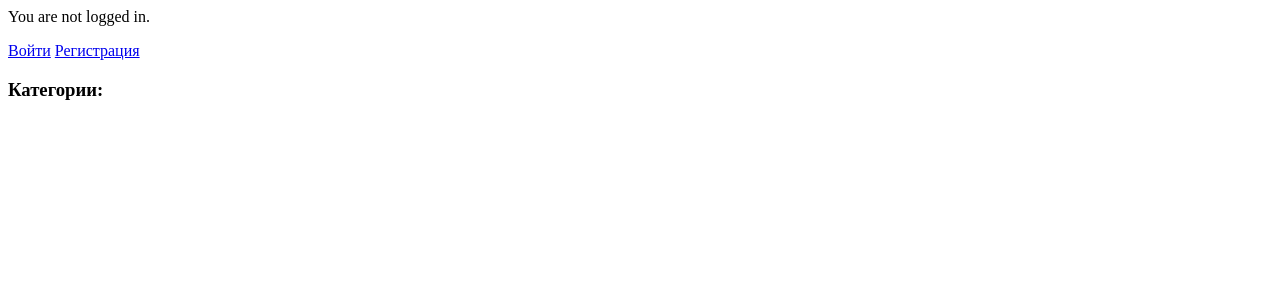
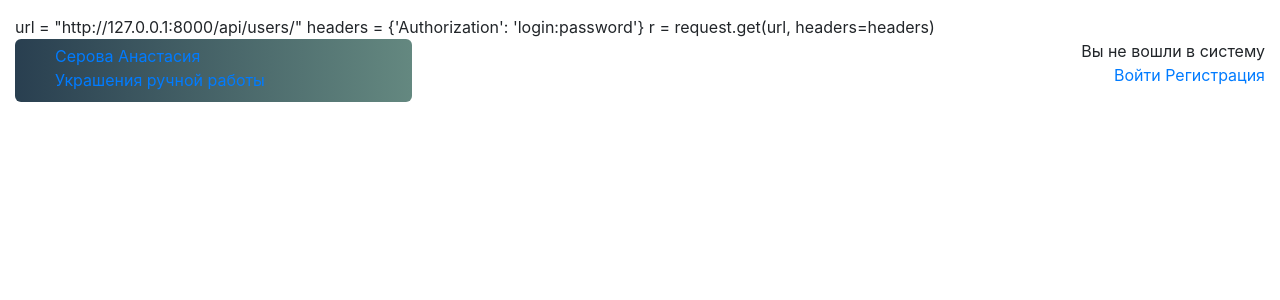
Before and after one commit to gnomira/market, a Django app: template store/templates/products_list.html in a window 1280 px wide. Shown: the top 300 px of the page. Run offline with Django 3.2, Linux system fonts and the light colour scheme; the template is opened without the code that fills it, so the values that code supplies are empty; some libraries are stand-ins or nearby versions.

Commit message:
Fourth_week_site

```diff
--- /dev/null
+++ b/store/django_site/files/static/shop.css
@@ -0,0 +1,52 @@
+.page-header {
+    background: linear-gradient(to right, #293f50, #648880);
+    border-radius: 6px;
+    margin-top: 0;
+    padding: 5px 10px 10px 40px;
+}
+
+.page-header h1, .page-header h1 a, .page-header h1 a:visited, .page-header h1 a:active {
+    color: #ffffff;
+    font-size: 48pt;
+    text-decoration: none;
+}
+
+.content {
+    margin-left: 40px;
+}
+
+h1, h2, h3, h4 {
+    font-family: 'Lobster', cursive;
+}
+
+.date {
+    color: #828282;
+}
+
+.save {
+    float: right;
+}
+
+.post-form textarea, .post-form input {
+    width: 100%;
+}
+
+.top-menu, .top-menu:hover, .top-menu:visited {
+    color: #ffffff;
+    float: right;
+    font-size: 26pt;
+    margin-right: 20px;
+}
+
+.post {
+    margin-bottom: 70px;
+}
+
+.post h1 a, .post h1 a:visited {
+    color: #000000;
+}
+
+body {
+    padding: 15px 15px 15px 15px;
+
+}
--- a/store/django_site/urls.py
+++ b/store/django_site/urls.py
@@ -17,9 +17,8 @@ urlpatterns = [
   path('category/<int:pk>/', views.CategoryDetail.as_view(), name='category_detail'),
   path('products/<int:pk>/order', views.OrderFormView.as_view(), name='product_order'),
   path('signup/', views.SignUpView.as_view(), name='signup'),
-  path('thanks/', views.Order_thanks.as_view(), name='order_thanks'),
+  path('thanks/', views.OrderThanks.as_view(), name='order_thanks'),
   path('accounts/', include('django.contrib.auth.urls')),
-  #path(r'^media/(?P<path>.*)$', 'django.views.static.serve', {'document_root': MEDIA_ROOT}),
   path('admin/', admin.site.urls),
-
+  path('api/products/', views.ProductListAPI.as_view(), name='api_products_list'),
  ] + static(settings.MEDIA_URL, document_root=settings.MEDIA_ROOT)
--- a/store/templates/products_list.html
+++ b/store/templates/products_list.html
@@ -1,43 +1,94 @@
+<!DOCTYPE html>
+{% load static %}
+<html>
+    <head>
+url = "http://127.0.0.1:8000/api/users/"
+headers = {'Authorization': 'login:password'}
+r = request.get(url, headers=headers)
+
+<link rel="stylesheet" href="{% static 'css/shop.css' %}">
+<link href="https://fonts.googleapis.com/css?family=Lobster&subset=latin,cyrillic" rel="stylesheet" type="text/css">
+<!-- Latest compiled and minified CSS -->
+<link rel="stylesheet" href="https://maxcdn.bootstrapcdn.com/bootstrap/4.0.0/css/bootstrap.min.css">
+<!-- jQuery library -->
+<script src="https://ajax.googleapis.com/ajax/libs/jquery/3.3.1/jquery.min.js"></script>
+<!-- Popper JS -->
+<script src="https://cdnjs.cloudflare.com/ajax/libs/popper.js/1.12.9/umd/popper.min.js"></script>
+<!-- Latest compiled JavaScript -->
+<script src="https://maxcdn.bootstrapcdn.com/bootstrap/4.0.0/js/bootstrap.min.js"></script>
+    </head>
+
+<body>
+    <div class="row">
+        <div class="col-sm-4">
+            <div class="page-header">
+                <a href="/">Серова Анастасия <br>Украшения ручной работы</a>
+            </div>
+        </div>
+        <div class="col-sm-8">
             {% if user.is_authenticated %}
-  <p>Привет, {{ user.username }}!</p>
-  <p><a href="{% url 'logout' %}">Выйти</a></p>
+            <p align="right">Привет,<b> {{ user.username }}!&emsp;</b><br><a href="{% url 'logout' %}">Выйти&emsp;</a></p>
             {% else %}
-  <p>You are not logged in.</p>
-  <a href="{% url 'login' %}">Войти</a>
-  <a href="{% url 'signup' %}">Регистрация</a>
+            <p align="right"> Вы не вошли в систему <br><a href="{% url 'login' %}">Войти</a>  <a href="{% url 'signup' %}">Регистрация</a></p>
+            {% endif %}
+        </div>
+      </div>
+
+    {% for category in categories %}
+    <a href="{% url 'category_detail' category.id %}">{{ category }}</a>
+    {% endfor %} <br>
+
+<div class="container-fluid">
+  <div class="col">
+    <div class="row">
+      {% for product in products %}
+        <div class="col-12 col-md-6 col-lg-4 col-xl-3">
+
+          <div class="card">
+            {% if product.image %}
+            <img class="card-img-top" src="{{product.image.url}}" class="img-thumbnail" alt="Cinque Terre">
             {% endif %}
 
-<h3>Категории:</h3>
-{% for category in categories %}
-<h3><a href="{% url 'category_detail' category.id %}">{{ category }}</a> </h3>
+            <div class="card-body">
+                <h4 class="card-title"><a href="/products/{{product.id}}/">{{product.title}}</a></h4>
+                <h6><a href="/category/{{product.category.id}}/">{{product.category}}</a></h6>
+                <p class="card-text">Описание:{{ product.description}}</p>
+
+                <div class="row">
+                    <div class="col">
+                        <p align="center">Цена:{{ product.price}} рублей</p>
+                    </div>
+                    <div class="col">
+                        <p align="center"><a href={% url 'product_order' product.id %}>Заказать</a></p>
+                    </div>
+                </div>
+            </div>
+          </div>
+        </div>
         {% endfor %}
+    </div>
+  </div>
+</div>
 
-{% for product in products %}
-<h3><a href="/products/{{product.id}}/">{{product.title}}</a></h3>
-<h6><a href="/category/{{product.category.id}}/">{{product.category}}</a></h6>
-<p>{% if product.image %}
-    <img src="{{product.image.url}}">
-    {% endif %}</p>
-<p>Описание:{{ product.description}}</p>
-<p>Цена:{{ product.price}} рублей</p>
-{% endfor %}
-
-<div class="pagination">
-
+  <ul class="pagination pagination-sm">
     {% if products.has_previous %}
-        <a href="?page={{ products.previous_page_number }}">←</a>
+    <li class="page-item"><a class="page-link"  href="?page={{ products.previous_page_number }}">Previous </a></li>
     {% endif %}
 
     {% for num in products.paginator.page_range %}
     {% if num == articles.number %}
     <span class="current"><b>{{ num }}</b></span>
     {% else %}
-            <a href="?page={{ num }}"> {{ num }}</a>
+    <li class="page-item"><a class="page-link"  href="?page={{ num }}"> {{ num }}</a></li>
     {% endif %}
     {% endfor %}
 
     {% if products_list.has_next %}
-        <a href="?page={{ products_list.next_page_number }}">→</a>
+    <li class="page-item"><a class="page-link"href="?page={{ products_list.next_page_number }}">Next</a></li>
     {% endif %}
 
-</div>
+  </ul>
+
+
+</body>
+</html>
```
Also changed, not shown: store/products/serializers.py (added, +8 -0 lines), store/products/views.py (+11 -3 lines), store/requirements.txt (added, +10 -0 lines), store/db.sqlite3, 1 other file. Lines whose indentation alone changed are shown as unchanged.
